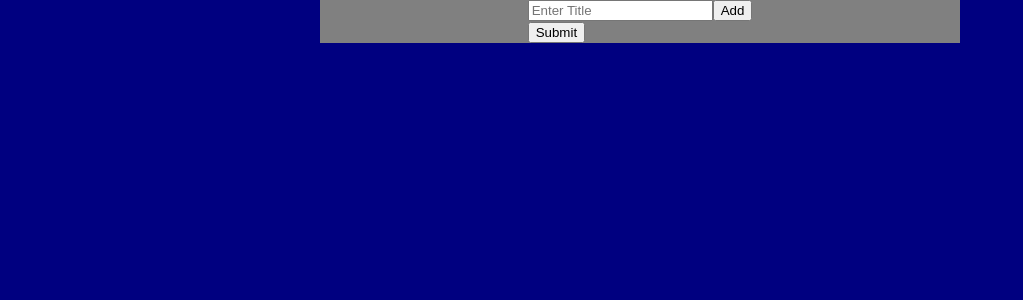
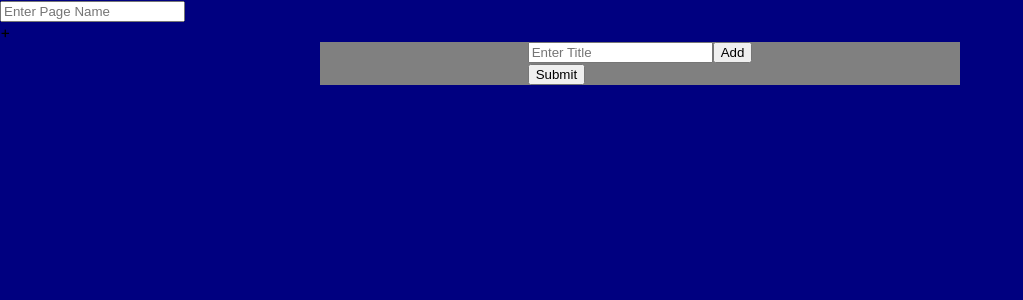
Before and after one commit to Sonica1031/Work-Related, a React (Create React App) app: page / in a window 1280 px wide. Shown: the top 300 px of the page, without its empty margins (0-1023 px from the left). Built offline with nearby package versions, Linux system fonts and the light colour scheme.

Commit message:
working code

```diff
--- a/src/App.js
+++ b/src/App.js
@@ -1,6 +1,7 @@
 import React from 'react';
 import MenuButtonAdd from './components/MenuButtonAdd';
 import './App.css';
+import NavHook from './components/NavHook'
 
 class App extends React.Component{
   constructor(){
@@ -9,12 +10,15 @@ class App extends React.Component{
   render(){
 
     return(
+      <div>
+        <NavHook />
       <div className="Decoration">
         <form>
         <MenuButtonAdd />
         <button>Submit</button>
         </form>
         </div>
+        </div>
     )
   }
 }
--- /dev/null
+++ b/src/components/NavHook.js
@@ -0,0 +1,27 @@
+import React, {useState} from 'react';
+
+
+function NavHook(){
+    const [pageTitle, setPageTitle] = useState("");
+    const [navBar, setNavBar] = useState([]);
+const Handler = e =>{
+    e.preventDefault();
+    setPageTitle(e.target.value);
+    }
+const onClickHandler = e =>{
+    e.preventDefault();
+    return(
+    setNavBar([navBar, <a href={`/${pageTitle}.html`}>{pageTitle}</a>])
+    )
+}
+    return(
+    <div>
+    <form>
+    <input onChange={Handler} type="text" placeholder="Enter Page Name"/>
+    <div onClick={onClickHandler}>+</div>
+    </form>
+    {navBar}
+    </div>
+    )
+}
+export default NavHook;
```
